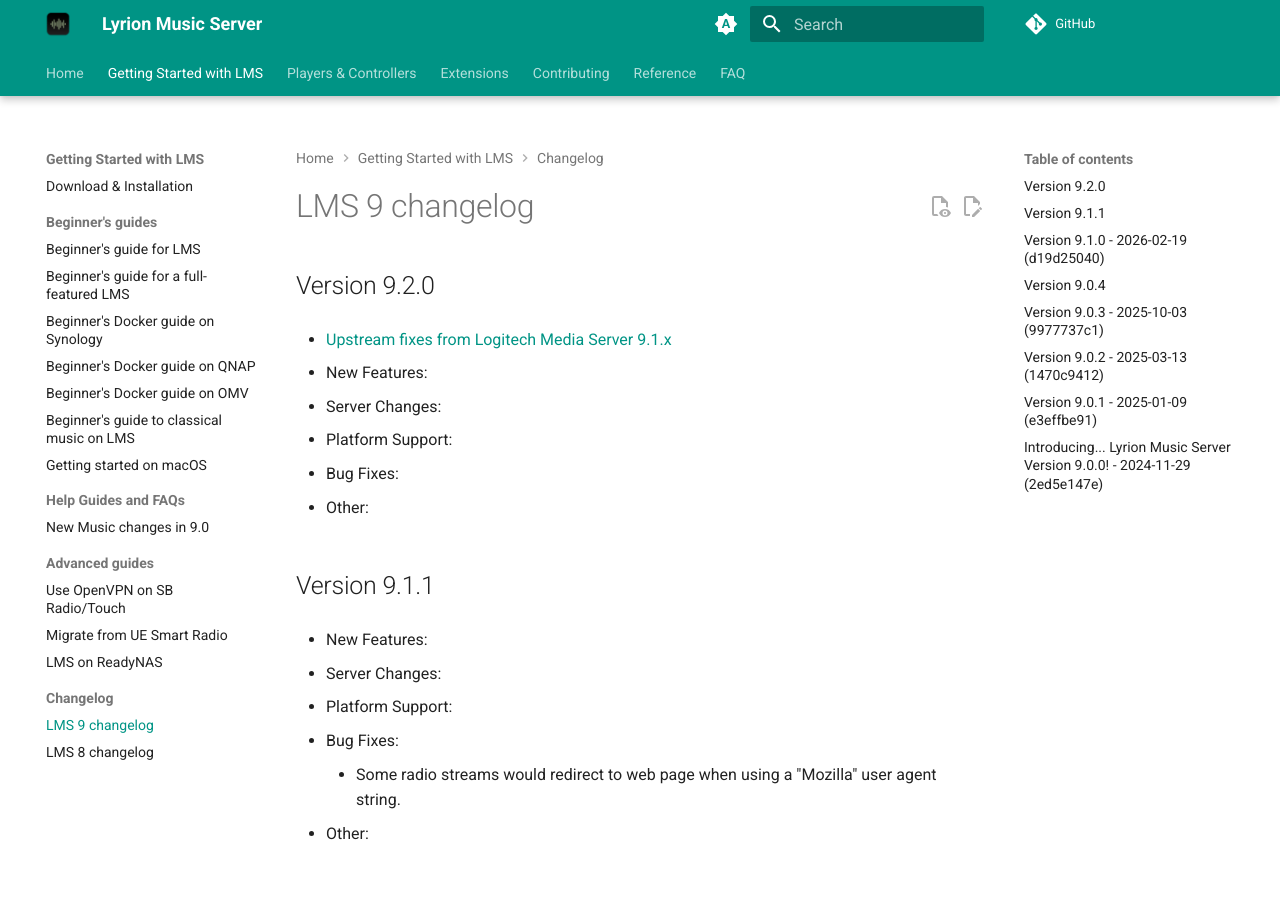
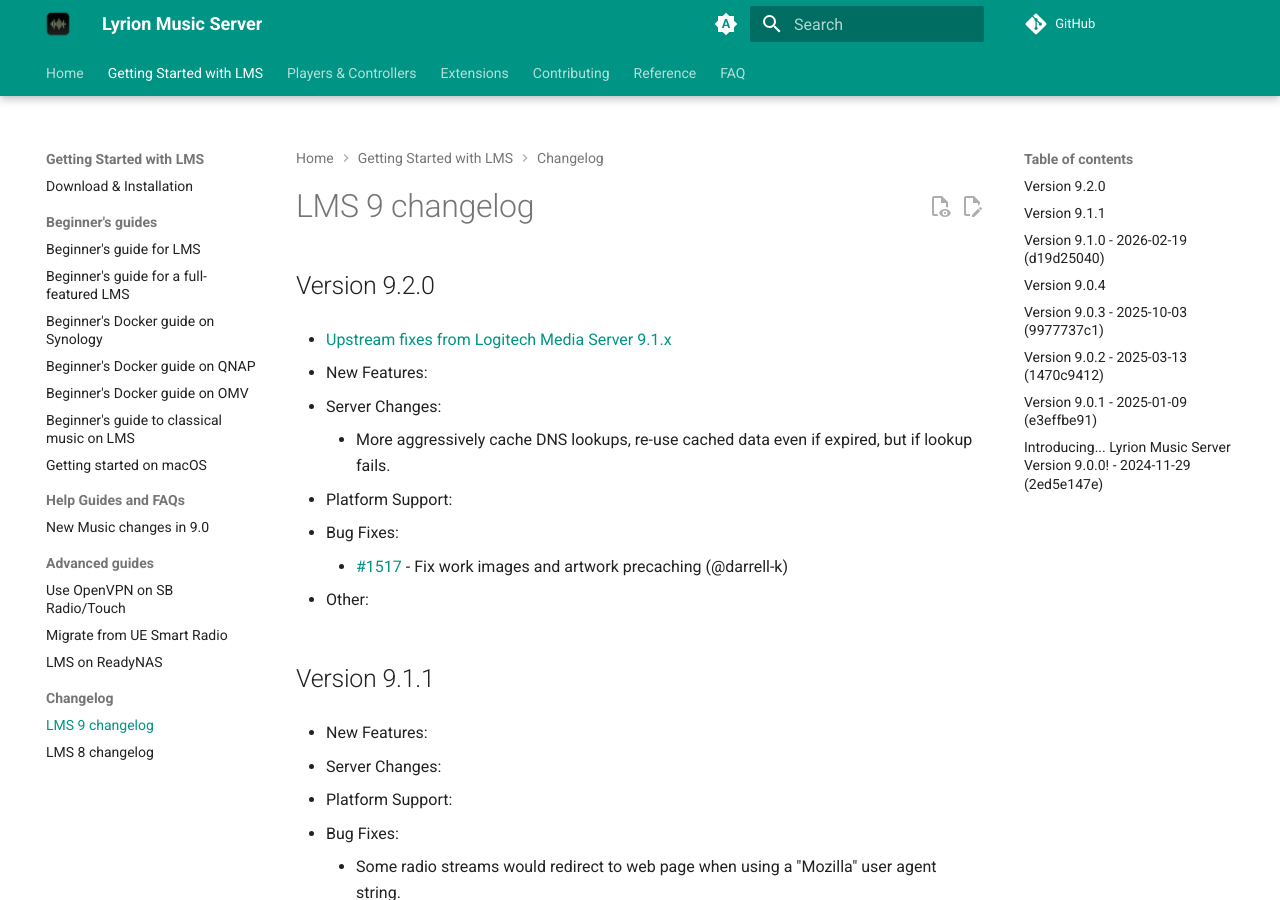
Before and after one commit to LMS-Community/lms-community.github.io, an MkDocs documentation site: the page built from docs/getting-started/changelog-lms9.md, in a window 1280 px wide and 900 px high. Built offline with MkDocs 1.6.1 and Material for MkDocs 9.7.7, drawn with Linux system fonts in a browser that asks for light colours; a script that is not in the unit is left out; plug-ins that fetch from the network failed and are left out; comment, search, counter and statistics services are not loaded.

Commit message:
Update external data sources

```diff
--- a/docs/contributing/strings-coverage.json
+++ b/docs/contributing/strings-coverage.json
@@ -1 +1 @@
-[{"Language": "Czech", "Identifier": "CS", "Coverage": 97.5}, {"Language": "Danish", "Identifier": "DA", "Coverage": 93.22115384615384}, {"Language": "German", "Identifier": "DE", "Coverage": 94.03846153846153}, {"Language": "English", "Identifier": "EN", "Coverage": 100.0}, {"Language": "English (United Kingdom)", "Identifier": "EN_GB", "Coverage": 2.644230769230769}, {"Language": "Spanish", "Identifier": "ES", "Coverage": 79.90384615384616}, {"Language": "Finnish", "Identifier": "FI", "Coverage": 78.125}, {"Language": "French", "Identifier": "FR", "Coverage": 95.72115384615384}, {"Language": "Hebrew", "Identifier": "HE", "Coverage": 41.63461538461539}, {"Language": "Hungarian", "Identifier": "HU", "Coverage": 92.88461538461539}, {"Language": "Italian", "Identifier": "IT", "Coverage": 77.6923076923077}, {"Language": "Japanese", "Identifier": "JA", "Coverage": 22.35576923076923}, {"Language": "Dutch", "Identifier": "NL", "Coverage": 94.85576923076923}, {"Language": "Norwegian", "Identifier": "NO", "Coverage": 83.5576923076923}, {"Language": "Polish", "Identifier": "PL", "Coverage": 83.125}, {"Language": "Portuguese", "Identifier": "PT", "Coverage": 32.78846153846154}, {"Language": "Russian", "Identifier": "RU", "Coverage": 78.22115384615384}, {"Language": "Swedish", "Identifier": "SV", "Coverage": 96.29807692307692}, {"Language": "Chinese (Simplified, China)", "Identifier": "ZH_CN", "Coverage": 71.39423076923077}]
+[{"Language": "Czech", "Identifier": "CS", "Coverage": 97.5}, {"Language": "Danish", "Identifier": "DA", "Coverage": 93.22115384615384}, {"Language": "German", "Identifier": "DE", "Coverage": 94.03846153846153}, {"Language": "English", "Identifier": "EN", "Coverage": 100.0}, {"Language": "English (United Kingdom)", "Identifier": "EN_GB", "Coverage": 2.644230769230769}, {"Language": "Spanish", "Identifier": "ES", "Coverage": 79.90384615384616}, {"Language": "Finnish", "Identifier": "FI", "Coverage": 78.125}, {"Language": "French", "Identifier": "FR", "Coverage": 95.72115384615384}, {"Language": "Hebrew", "Identifier": "HE", "Coverage": 41.63461538461539}, {"Language": "Hungarian", "Identifier": "HU", "Coverage": 92.9326923076923}, {"Language": "Italian", "Identifier": "IT", "Coverage": 77.6923076923077}, {"Language": "Japanese", "Identifier": "JA", "Coverage": 22.35576923076923}, {"Language": "Dutch", "Identifier": "NL", "Coverage": 94.85576923076923}, {"Language": "Norwegian", "Identifier": "NO", "Coverage": 83.5576923076923}, {"Language": "Polish", "Identifier": "PL", "Coverage": 83.125}, {"Language": "Portuguese", "Identifier": "PT", "Coverage": 32.78846153846154}, {"Language": "Russian", "Identifier": "RU", "Coverage": 78.22115384615384}, {"Language": "Swedish", "Identifier": "SV", "Coverage": 96.25}, {"Language": "Chinese (Simplified, China)", "Identifier": "ZH_CN", "Coverage": 71.34615384615384}]
--- a/docs/getting-started/changelog-lms9.md
+++ b/docs/getting-started/changelog-lms9.md
@@ -6,9 +6,13 @@
 
 - Server Changes:
 
+	- More aggressively cache DNS lookups, re-use cached data even if expired, but if lookup fails.
+
 - Platform Support:
 
 - Bug Fixes:
+
+	- [#1517](https://github.com/LMS-Community/slimserver/pull/1517) \- Fix work images and artwork precaching (@darrell-k)
 
 - Other:
 
```
